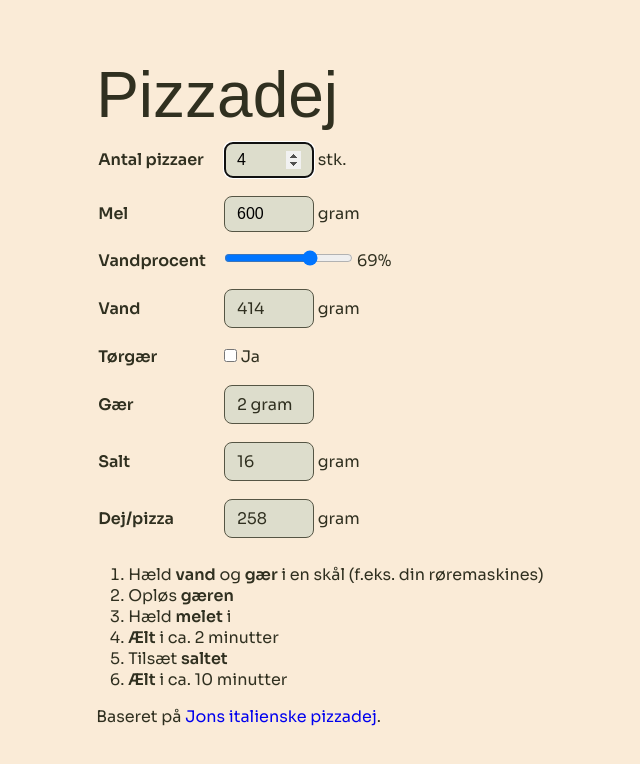
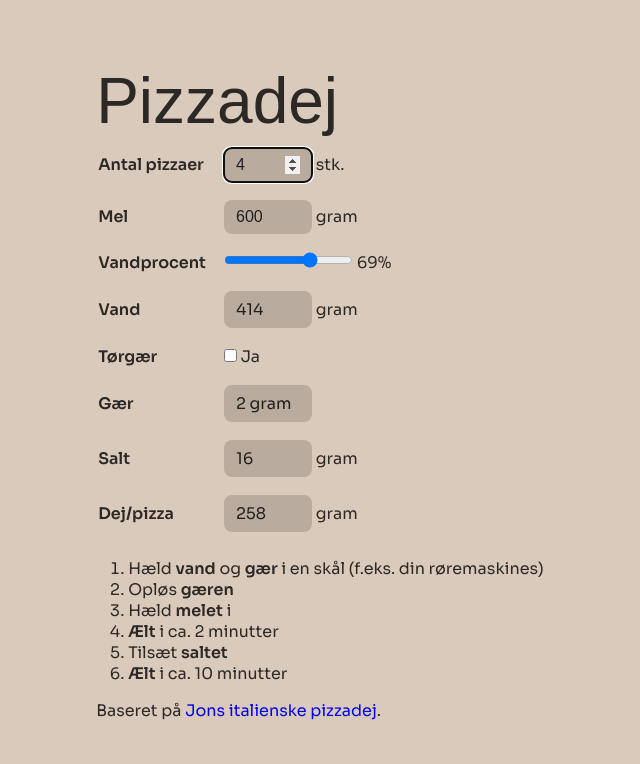
Before and after one commit to Znegl/pizza-dough, a Vue app: page / in a window 1280 px wide. Shown: the top 764 px of the page, without its empty margins (320-960 px from the left). Built offline with nearby package versions, Linux system fonts and the light colour scheme; a web font is replaced by a local one.

Commit message:
Updated colors

```diff
--- a/src/assets/main.css
+++ b/src/assets/main.css
@@ -7,15 +7,18 @@
 }
 
 :root {
-  --ds-color-dark: #303020;
-  --ds-color-dark-medium: #554;
-  --ds-color-light-medium: #ddc;
-  --ds-color-light: antiquewhite;
+  --ds-color-base: #dacabb;
+  --ds-color-light-plus: color-mix(in srgb, var(--ds-color-base), white 50%);
+  --ds-color-light: var(--ds-color-base);
+  --ds-color-light-medium: color-mix(in srgb, var(--ds-color-base), black 15%);
+  --ds-color-dark-medium: color-mix(in srgb, var(--ds-color-base), black 50%);
+  --ds-color-dark: color-mix(in srgb, var(--ds-color-base), black 80%);
+  --ds-color-dark-plus: color-mix(in srgb, var(--ds-color-base), black 85%);
 
   --text-color: var(--ds-color-dark);
   --background-color: var(--ds-color-light);
   --input-background-color: var(--ds-color-light-medium);
-  --input-border-color: var(--ds-color-dark-medium);
+  --input-text-color: var(--ds-color-dark-plus);
 }
 
 body {
@@ -45,7 +48,8 @@ input[type=number], output {
   display: inline-block;
   padding: .5rem .75rem;
   width: 4rem;
-  border: 1px solid var(--input-border-color);
+  border: none;
+  color: var(--input-text-color);
   background-color: var(--input-background-color);
   border-radius: .5rem;
 }
```
